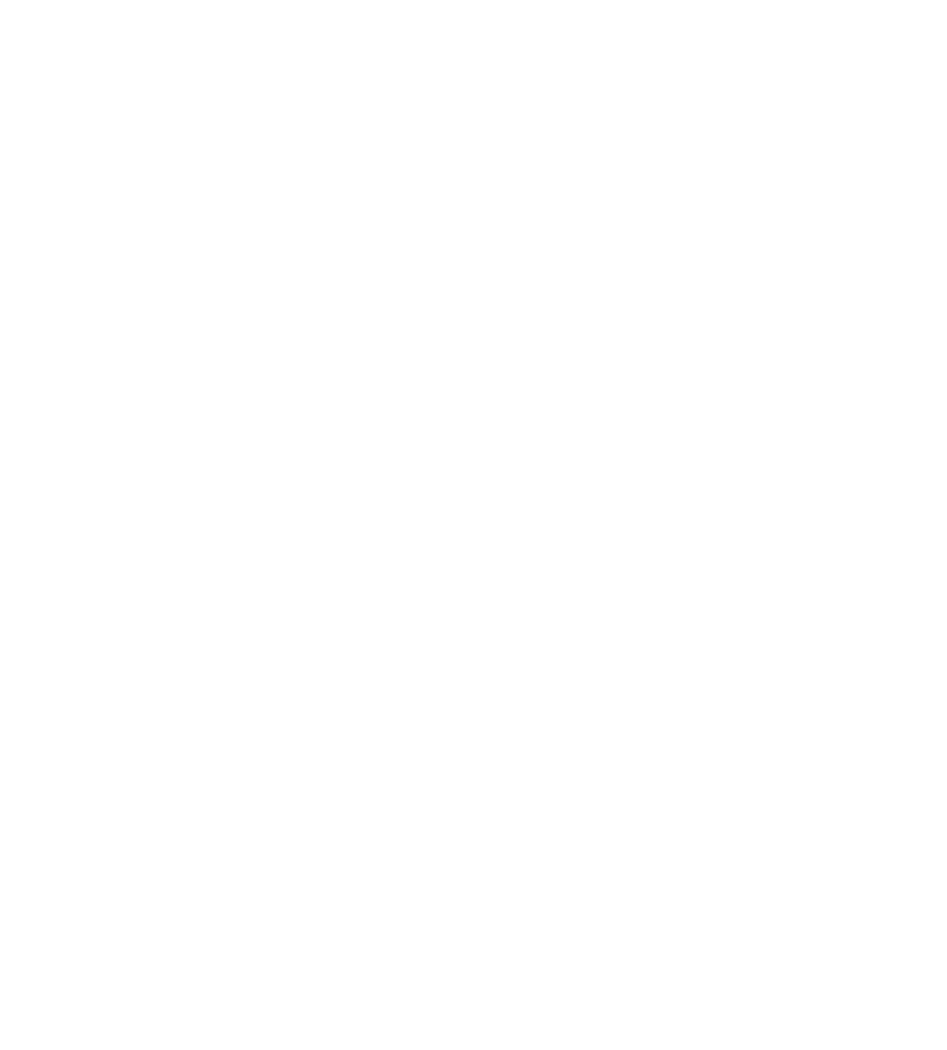
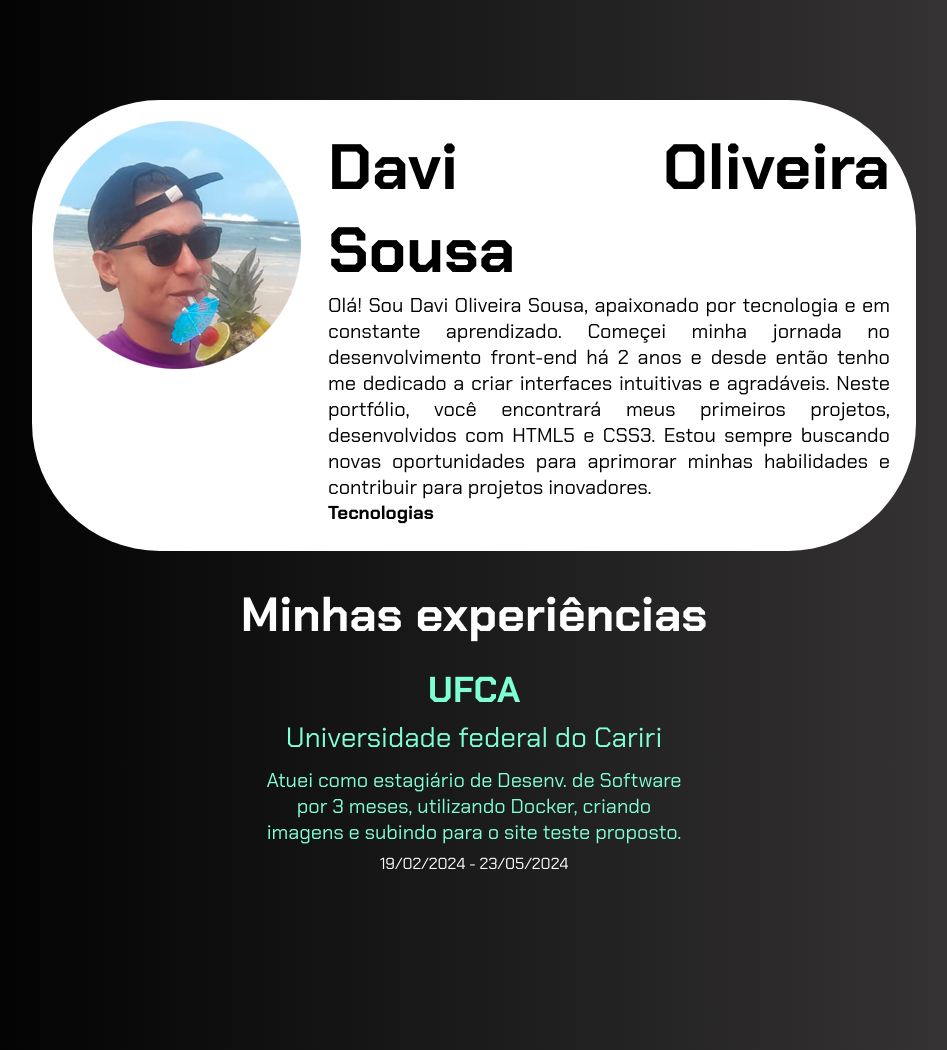
Before and after one commit to DaviOliverFront/Meu-Portfolio, a plain HTML site: page src/page/home.html in a window 1280 px wide. Shown: the whole page, without its empty margins (166-1113 px from the left). Before the commit the page ends 800 px from the top, so only its background shows below. Drawn offline with Linux system fonts and the light colour scheme.

Commit message:
add experiências

```diff
--- a/src/page/home.html
+++ b/src/page/home.html
@@ -8,6 +8,52 @@
                 <link rel="stylesheet" href="../style/style.css">
 </head>
 <body>
+    <main class="container">
+        <section id="card-principal">
+            <img src="../../public/images/foto_perfil.png" alt="foto_perfil">
+                <div id="introdução">
+                    <h1>Davi Oliveira Sousa</h1>
+                        <p>
+                             Olá! Sou Davi Oliveira Sousa, apaixonado por tecnologia e em constante aprendizado. Começei minha jornada no desenvolvimento front-end há 2 anos e desde então tenho me dedicado a criar interfaces intuitivas e agradáveis. Neste portfólio, você encontrará meus primeiros projetos, desenvolvidos com HTML5 e CSS3. Estou sempre buscando novas oportunidades para aprimorar minhas habilidades e contribuir para projetos inovadores.
+                        </p>
+                    <h3> Tecnologias </h3>
+                </div>
 
+
+        </section>
+        <section class="carousel-container">
+            <h2 id="h2-exp"> Minhas experiências </h2>
+                <div class="carousel">
+                    <div class="slide">
+                        <h3 id="instituicao"> UFCA </h3>
+                            <p id="sub-titulo">
+                                Universidade federal do Cariri
+                            </p>
+                                <p id="descricao">
+                                    Atuei como estagiário de Desenv. de Software por 3 meses,
+                                    utilizando Docker, criando imagens e subindo para o site
+                                    teste proposto.
+                                </p>
+                                    <p id="periodo">
+                                        19/02/2024 - 23/05/2024
+                                    </p>
+                    </div>
+                    <div class="slide">
+                        <h3 id="instituicao"> Convida </h3>
+                            <p id="sub-titulo">
+                                 Consultoria e Assessoria
+                            </p>
+                                <p id="descricao">
+                                 Estou atuando como estagiário em Desing gráfico, criando artes
+                                 para diversos eventos da empresa, e também atuando como desenvolvedor
+                                 em WordPress para plataforma de curso da mesma.
+                                </p>
+                                    <p id="periodo">
+                                        28/11/2024 - até o momento
+                                    </p>
+                    </div>
+            </div>
+        </section>
+    </main>
 </body>
 </html>
--- a/src/style/style.css
+++ b/src/style/style.css
@@ -0,0 +1,95 @@
+@import url('https://fonts.googleapis.com/css2?family=Chakra+Petch:ital,wght@0,300;0,400;0,500;0,600;0,700;1,300;1,400;1,500;1,600;1,700&display=swap');
+
+* {
+    margin: 0 auto;
+    padding: 0;
+}
+
+.container{
+    padding: 100px;
+}
+
+body{
+    font-family: "Chakra Petch", sans-serif;
+    background-image: linear-gradient(90deg, #000000 8%, #383636 92%);
+}
+
+#card-principal{
+    display: flex;
+    width: 80%;
+    background-color: rgb(255, 255, 255);
+    padding: 0.625em;
+    border-radius: 8em;
+    text-align: justify;
+}
+
+#card-principal img{
+    padding: 0.625em;
+    height: 250px;
+    width: 250px;
+    align-items: center;
+
+}
+
+#card-principal h1 {
+    font-size: 8vh;
+}
+
+#card-principal p {
+    font-size: 2.5vh;
+}
+
+#introdução{
+    padding: 1em;
+}
+
+.carousel-container {
+    width: 60%;
+    overflow: hidden;
+    text-align: center;
+    margin-top: 4vh;
+}
+
+.carousel {
+    display: grid;
+    grid-auto-flow: column;
+    grid-auto-columns: 100%;
+    transition: transform 0.3s ease-in-out;
+    padding: 10px;
+}
+
+.carousel:hover {
+    transform: translateX(-100%);
+}
+
+.slide{
+    color: aquamarine;
+    padding: 0.625em;
+    width: 70%;
+}
+
+#h2-exp{
+    font-size: 6vh;
+    color: #ffffff;
+}
+
+#instituicao{
+    font-size: 4.5vh;
+}
+
+#sub-titulo{
+    font-size: 3.5vh;
+}
+
+#descricao{
+    font-size: 2.5vh;
+}
+
+#periodo{
+    font-size: 2vh;
+    color: #ffffff;
+}
+
+#sub-titulo, #descricao, #periodo{
+    padding: 0.225em;
+}
```
